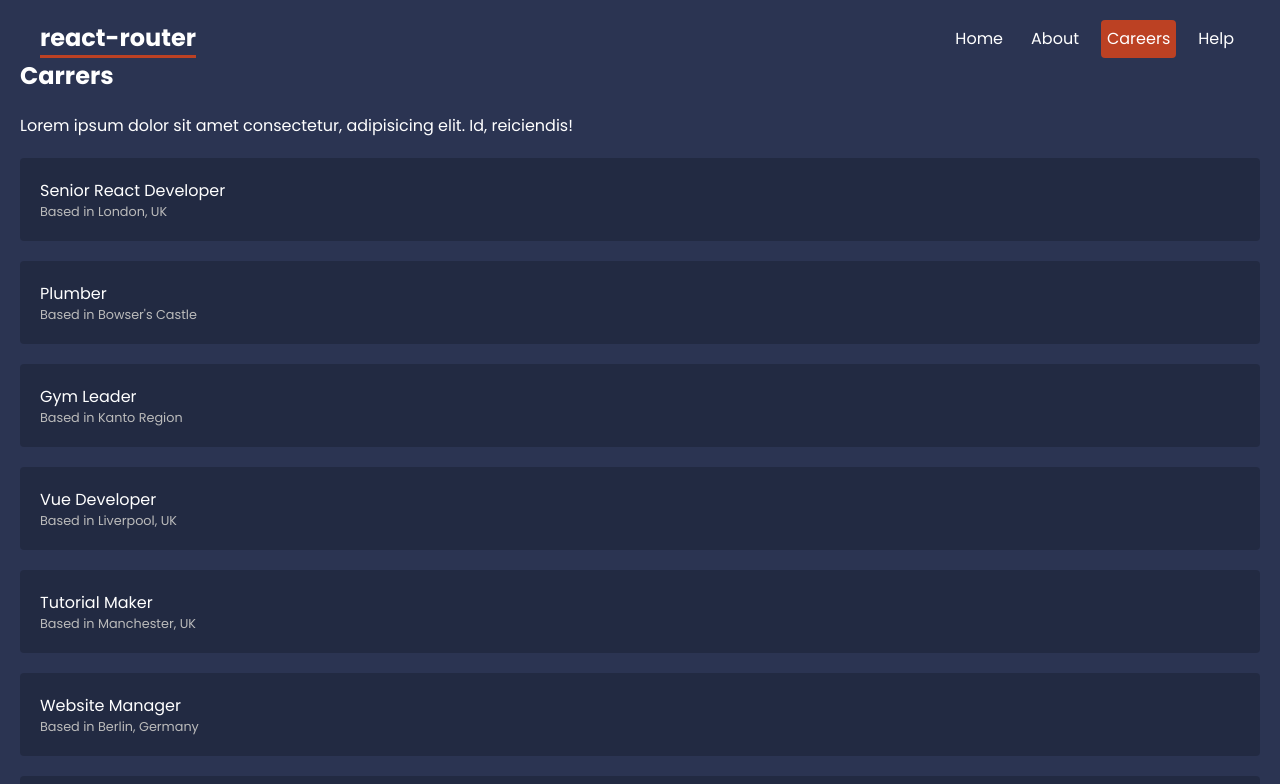
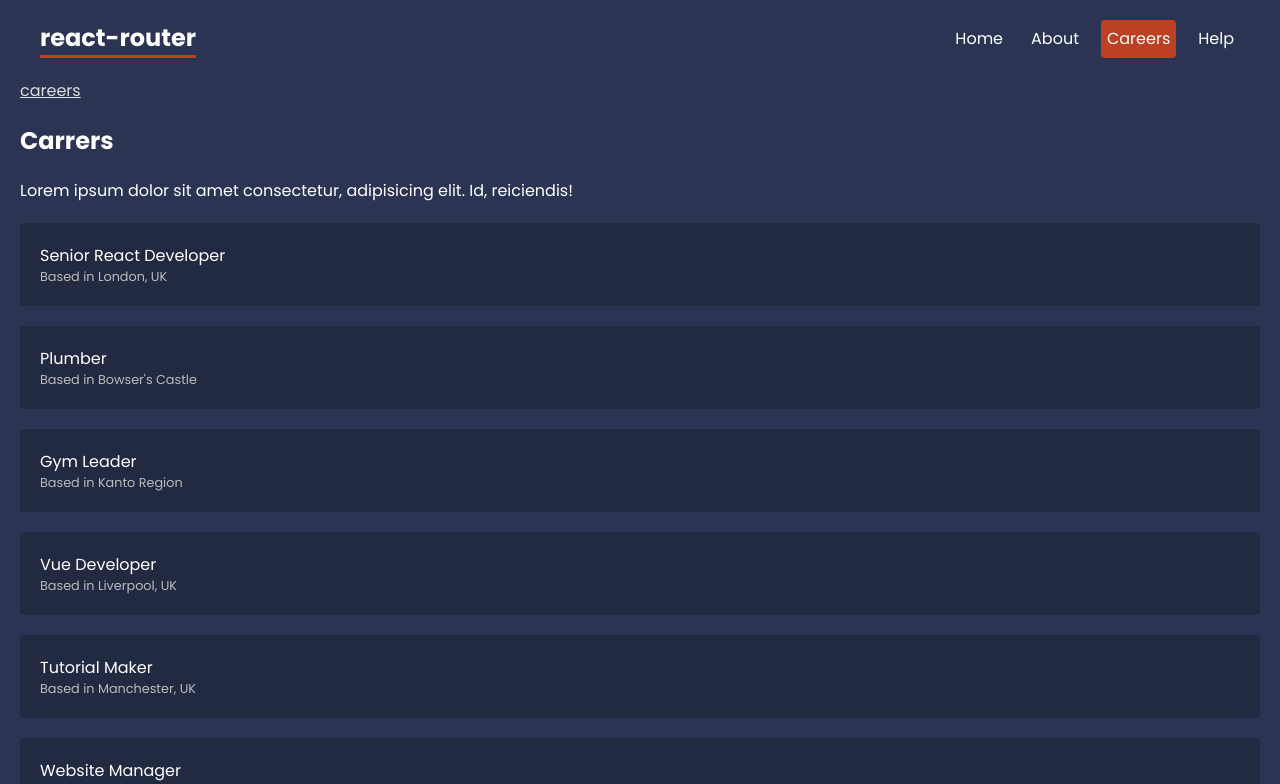
Before and after one commit to AntoninoMusmeci/react-training, a React (Create React App) app in the folder react-router/: page /careers in a window 1280 px wide. Shown: the top 784 px of the page. Built offline with nearby package versions, Linux system fonts and the light colour scheme; data requests are answered from the project's data file.

Commit message:
react-router/create simple breadcrumb

```diff
--- /dev/null
+++ b/react-router/src/components/Breadcrumbs.js
@@ -0,0 +1,24 @@
+import { Link, useLocation } from "react-router-dom";
+
+const Breadcrumbs = () => {
+  const location = useLocation();
+  let currentLink = "";
+  const crumbs = location.pathname
+    .split("/")
+    .filter((s) => s !== "")
+    .map((s) => {
+      currentLink += `/${s}`;
+      return (
+        <div className="crumb" key={s}>
+          <Link to={currentLink}>{s}</Link>
+        </div>
+      );
+    });
+
+  return(
+    <div className="breadcrumbs">
+        {crumbs}
+    </div>
+  )
+};
+export default Breadcrumbs;
--- a/react-router/src/index.css
+++ b/react-router/src/index.css
@@ -1,4 +1,4 @@
-@import url('https://fonts.googleapis.com/css2?family=Poppins:wght@400;700&display=swap');
+@import url("https://fonts.googleapis.com/css2?family=Poppins:wght@400;700&display=swap");
 
 :root {
   --primary: #bc4123;
@@ -35,11 +35,11 @@ header nav {
   margin: 0 auto;
 }
 header nav h1 {
-  margin-right:  auto;
+  margin-right: auto;
   border-bottom: 3px solid var(--primary);
 }
 
-header nav a{
+header nav a {
   text-decoration: none;
   padding: 6px;
   border-radius: 4px;
@@ -49,75 +49,96 @@ header nav a.active {
   background-color: var(--primary);
 }
 
-
 /* page content */
-
 
 /* help layout */
 
-.help-layout nav{
+.help-layout nav {
   display: flex;
   justify-content: center;
   gap: 30px;
   margin: 30px 0;
 }
 
-.help-layout nav a{
+.help-layout nav a {
   padding: 10px;
   border: 2px solid white;
   border-radius: 4px;
   text-decoration: none;
 }
-.help-layout nav a:hover{
-  border-color: var(--primary)
+.help-layout nav a:hover {
+  border-color: var(--primary);
 }
-.help-layout a.active{
+.help-layout a.active {
   background-color: var(--primary);
 }
 
-form input, form label span , form textarea{
+form input,
+form label span,
+form textarea {
   display: block;
 }
-form input, form textarea {
+form input,
+form textarea {
   width: 300px;
   color: var(--secondary);
-  margin-bottom: 25px
+  margin-bottom: 25px;
 }
 
 /* faq */
 .faq .question {
-  background-color: rgba(0,0,0,0.2);
+  background-color: rgba(0, 0, 0, 0.2);
 }
 
 /* careers list */
 
 .careers > a {
   display: block;
-  background-color: rgba(0,0,0,0.2);
+  background-color: rgba(0, 0, 0, 0.2);
   padding: 20px;
   border-radius: 4px;
   margin: 20px 0;
   text-decoration: none;
 }
 .careers > a:hover p {
-  color: var(--primary)
+  color: var(--primary);
 }
 .careers > a p:last-child {
   font-size: 0.8em;
-  color: #bbb
+  color: #bbb;
 }
 .careers p {
-  margin: 0
+  margin: 0;
 }
-
 
 /* careers details */
 
 .careers-details {
-  background: rgba(0,0,0,0.2);
+  background: rgba(0, 0, 0, 0.2);
   padding: 20px;
   border-radius: 4px;
   margin: 20px 0;
 }
 
 /* breadcrumbs */
+
+.breadcrumbs {
+  margin: 20px auto;
+}
+.breadcrumbs > * {
+  display: inline-block;
+  margin-right: 7px;
+}
+
+.breadcrumbs .crumb:after {
+  content: ">";
+  margin-left: 10px;
+}
+
+.breadcrumbs .crumb:last-child::after {
+  display: none;
+}
+
+.breadcrumbs .crumb a {
+  color: #ddd;
+}
--- a/react-router/src/layout/RootLayout.js
+++ b/react-router/src/layout/RootLayout.js
@@ -1,5 +1,6 @@
 import React from "react";
 import { NavLink, Outlet } from "react-router-dom";
+import Breadcrumbs from "../components/Breadcrumbs";
 const RootLayout = () => {
   return (
     <div>
@@ -11,6 +12,7 @@ const RootLayout = () => {
           <NavLink to="careers"> Careers </NavLink>
           <NavLink to="help">Help </NavLink>
         </nav>
+        <Breadcrumbs/>
       </header>
       <main>
         <Outlet />
```
